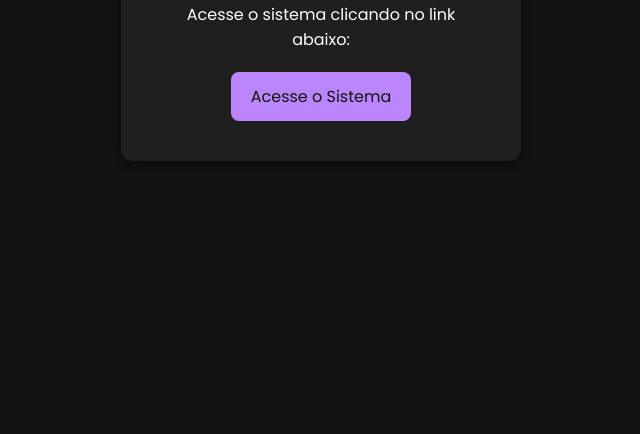
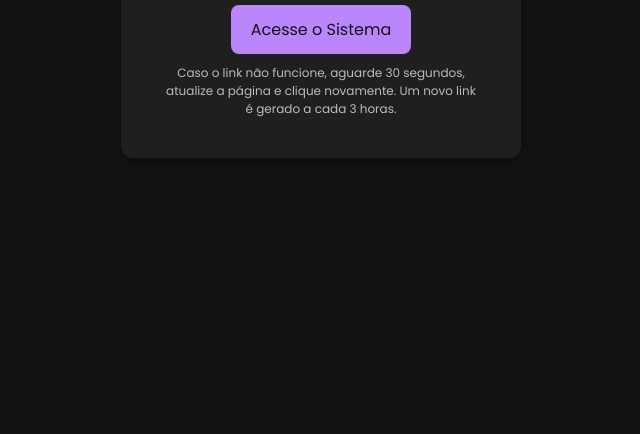
Before and after one commit to audreynogueira07/testepage, a plain HTML site: page index.html in a window 1280 px wide. Shown: the part 366-800 px from the top of the page, without its empty margins (319-959 px from the left). Drawn offline with Linux system fonts and the light colour scheme.

Commit message:
Atualizando arquivo HTML com link do Ngrok

```diff
--- a/index.html
+++ b/index.html
@@ -49,6 +49,13 @@
                 color: #ffffff;
             }
 
+            small {
+                display: block;
+                font-size: 12px;
+                color: #bbbbbb;
+                margin-top: 10px;
+            }
+
             a {
                 display: inline-block;
                 background-color: #BB86FC;
@@ -80,8 +87,8 @@
     <body>
         <div class="container">
             <h1>Link do Sistema</h1>
-            <p>Acesse o sistema clicando no link abaixo:</p>
-            <a href="https://5233-45-168-200-147.ngrok-free.app/dashboard/lista_orcrim/" target="_blank">Acesse o Sistema</a>
+            <a href="https://5d2c-45-168-200-147.ngrok-free.app/dashboard/lista_orcrim/" target="_blank">Acesse o Sistema</a>
+            <small>Caso o link não funcione, aguarde 30 segundos, atualize a página e clique novamente. Um novo link é gerado a cada 3 horas.</small>
         </div>
     </body>
     </html>
```
